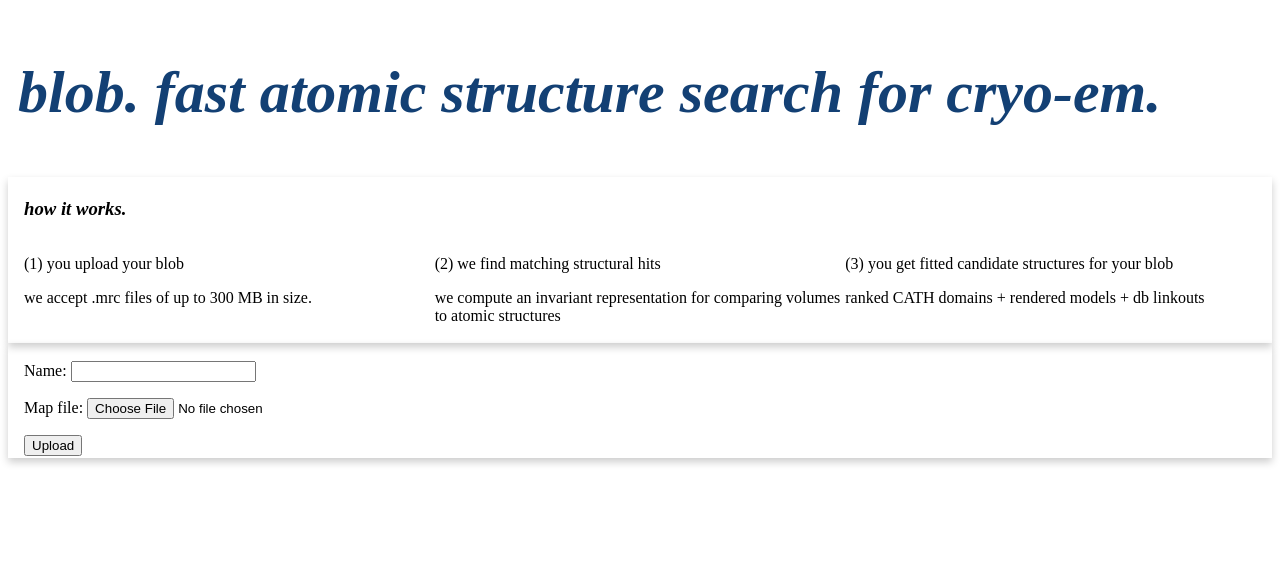
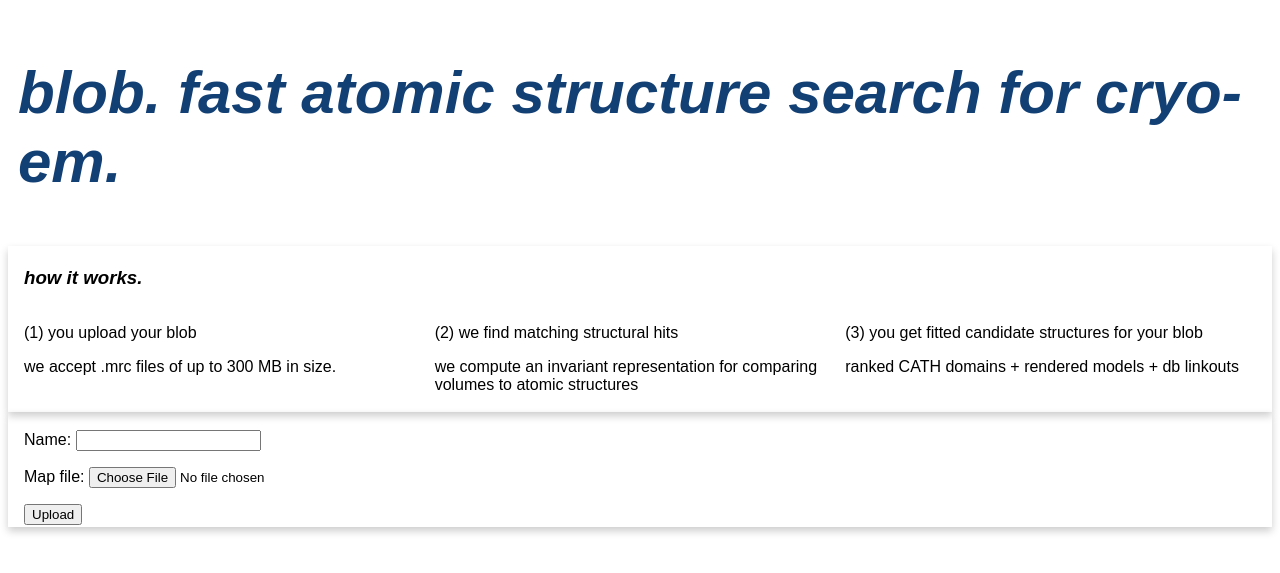
Before and after one commit to asarnow/whatsmyblob, a Django app: template templates/blobapp/index.html in a window 1280 px wide. Shown: the top 573 px of the page. Run offline with Django 3.2, Linux system fonts and the light colour scheme; the template is opened without the code that fills it: values that come from a table or form of the project are taken from there, others are empty; parts of the project's set-up code (start-up, migrations or seed data) failed here and were passed over.

Commit message:
update font family styling

```diff
--- a/static/style.css
+++ b/static/style.css
@@ -8,7 +8,7 @@
     --pewter-blue: #8da9c4;
     --isabelline: #eef4ed;
     --error-messages: rgb(112, 13, 0);
-    font: sans-serif;
+    font-family: "Arial", Arial, sans-serif;
 }
 
 .header {
```
